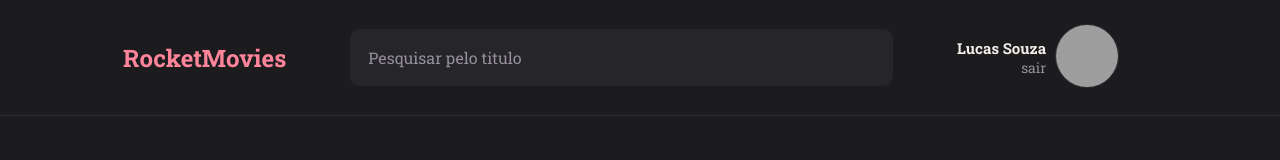
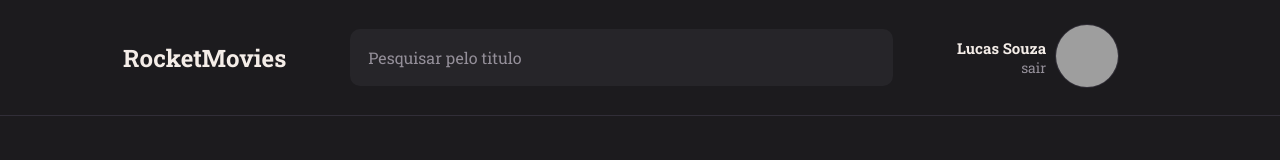
Before and after one commit to llslucas/exercicios-rocketseat, a React (Vite) app in the folder Stage 09 - Desafio/rocketmovies/: page / in a window 1280 px wide. Shown: the top 160 px of the page. Built offline with nearby package versions, Linux system fonts and the light colour scheme; grey boxes are pictures that could not be loaded.

Commit message:
Link para a Home Adicionado

```diff
--- a/Stage 09 - Desafio/rocketmovies/src/components/Brand/index.jsx
+++ b/Stage 09 - Desafio/rocketmovies/src/components/Brand/index.jsx
@@ -1,9 +1,14 @@
 import { Container } from "./styles";
+import { Link } from "react-router-dom";
 
 export function Brand({ size=1, subtitle=false }){
     return (
         <Container $size={size.toString()} >
-            <h1>RocketMovies</h1>
+            <h1>
+                <Link to='/'>
+                    RocketMovies
+                </Link>
+            </h1>
             {subtitle && <h2>Aplicação para acompanhar tudo que assistir.</h2>}
         </Container>
     )
```
